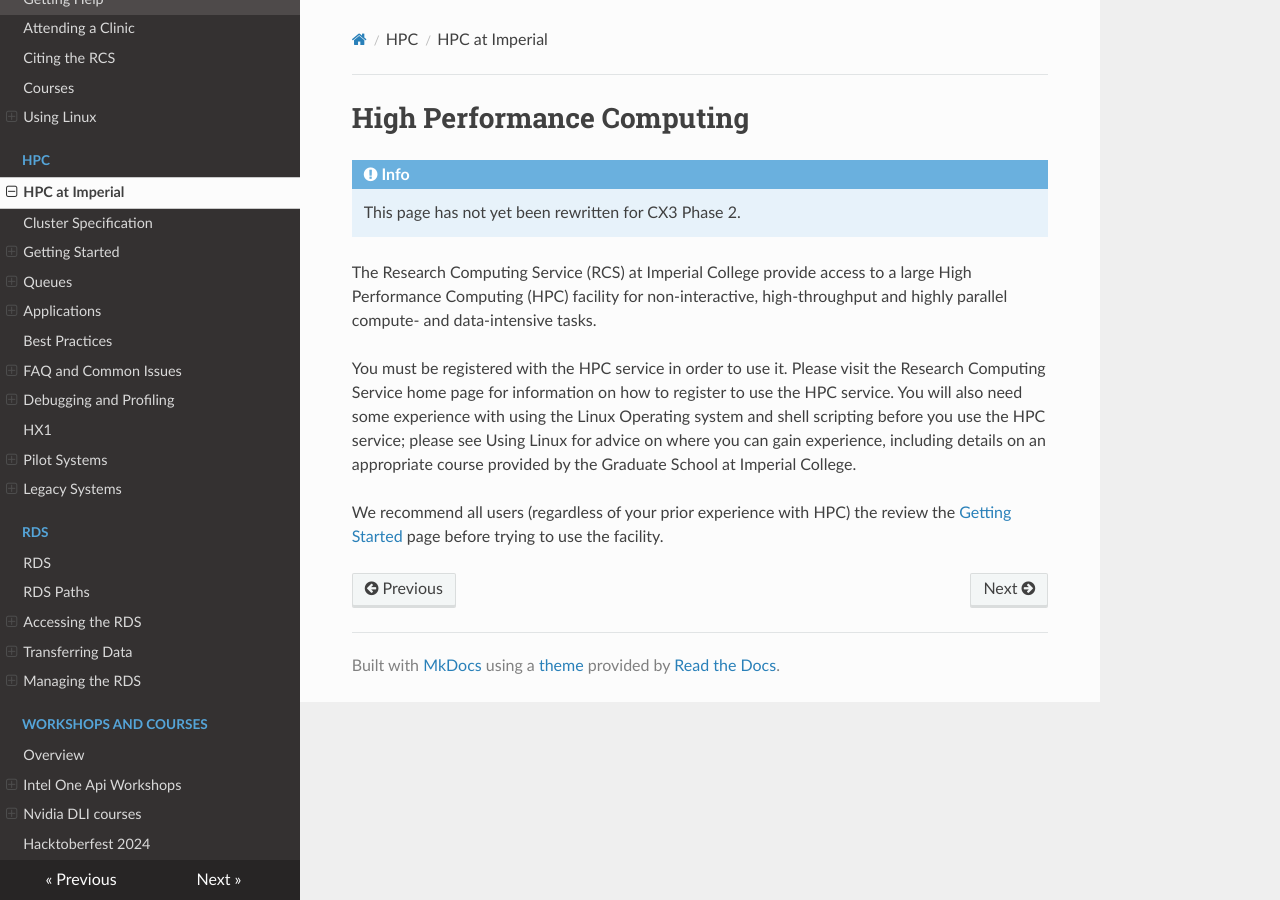
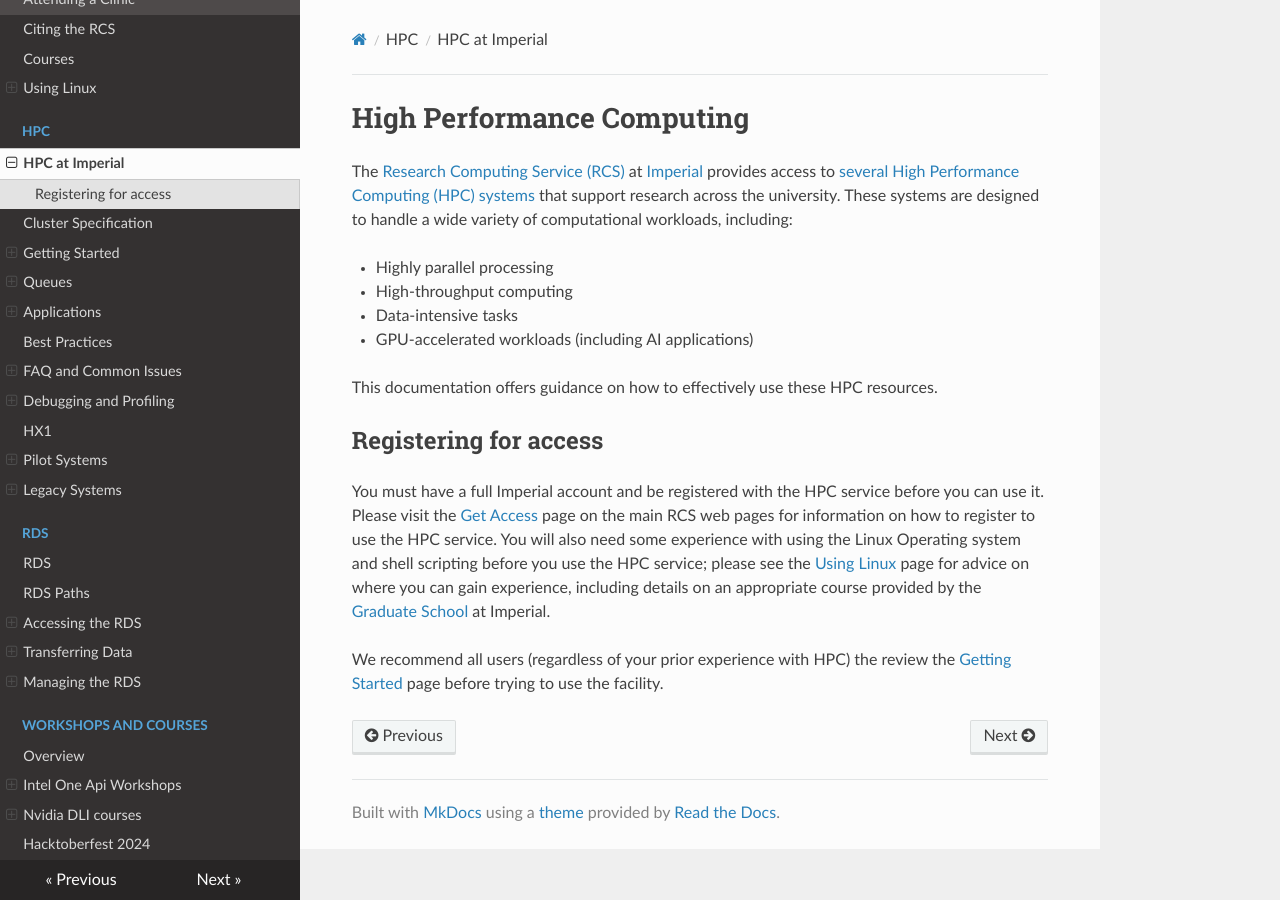
Before and after one commit to ImperialCollegeLondon/icl-rcs-user-guide, an MkDocs documentation site: the page built from docs/hpc/index.md, in a window 1280 px wide. Built offline with MkDocs 1.6.1, drawn with Linux system fonts in a browser that asks for light colours; nearby versions of some CDN libraries.

Commit message:
Expanded introduction to HPC page and added links.

```diff
--- a/docs/hpc/index.md
+++ b/docs/hpc/index.md
@@ -1,11 +1,17 @@
 # High Performance Computing
 
-!!! info
 
-    This page has not yet been rewritten for CX3 Phase 2.
+The [Research Computing Service (RCS)](https://www.imperial.ac.uk/admin-services/ict/self-service/research-support/rcs/) at [Imperial](https://www.imperial.ac.uk/) provides access to [several High Performance Computing (HPC) systems](./cluster-specification.md) that support research across the university. These systems are designed to handle a wide variety of computational workloads, including:
 
-The Research Computing Service (RCS) at Imperial College provide access to a large High Performance Computing (HPC) facility for non-interactive, high-throughput and highly parallel compute- and data-intensive tasks.
+* Highly parallel processing
+* High-throughput computing
+* Data-intensive tasks
+* GPU-accelerated workloads (including AI applications)
 
-You must be registered with the HPC service in order to use it. Please visit the Research Computing Service home page for information on how to register to use the HPC service. You will also need some experience with using the Linux Operating system and shell scripting before you use the HPC service; please see Using Linux for advice on where you can gain experience, including details on an appropriate course provided by the Graduate School at Imperial College.
+This documentation offers guidance on how to effectively use these HPC resources.
+
+## Registering for access
+
+You must have a full Imperial account and be registered with the HPC service before you can use it. Please visit the [Get Access](https://www.imperial.ac.uk/admin-services/ict/self-service/research-support/rcs/get-access/) page on the main RCS web pages for information on how to register to use the HPC service. You will also need some experience with using the Linux Operating system and shell scripting before you use the HPC service; please see the [Using Linux](../support/using-linux/index.md) page for advice on where you can gain experience, including details on an appropriate course provided by the [Graduate School](https://www.imperial.ac.uk/students/academic-support/graduate-school/professional-development/doctoral-students/research-computing-data-science/courses/) at Imperial.
 
 We recommend all users (regardless of your prior experience with HPC) the review the [Getting Started](./getting-started/index.md) page before trying to use the facility.
```
Also changed, not shown: docs/support/using-linux/index.md (+1 -1 lines).
